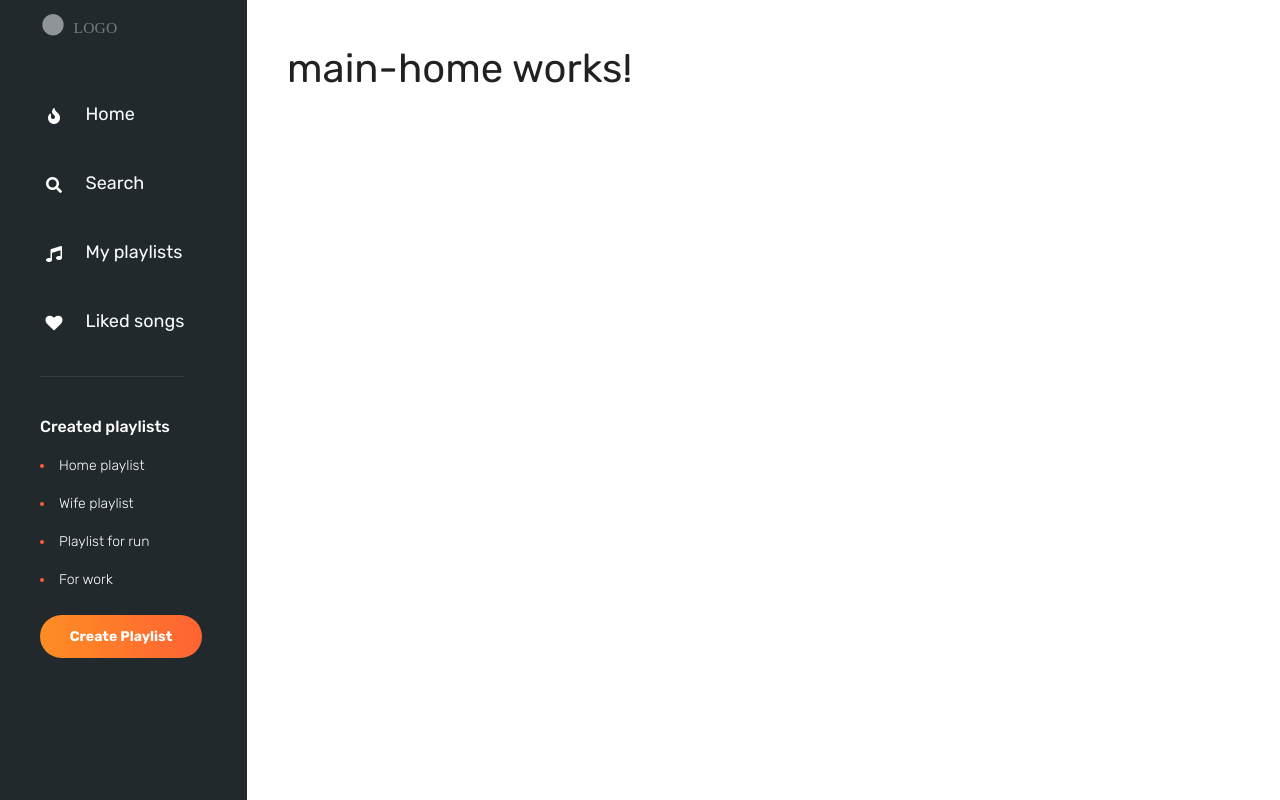
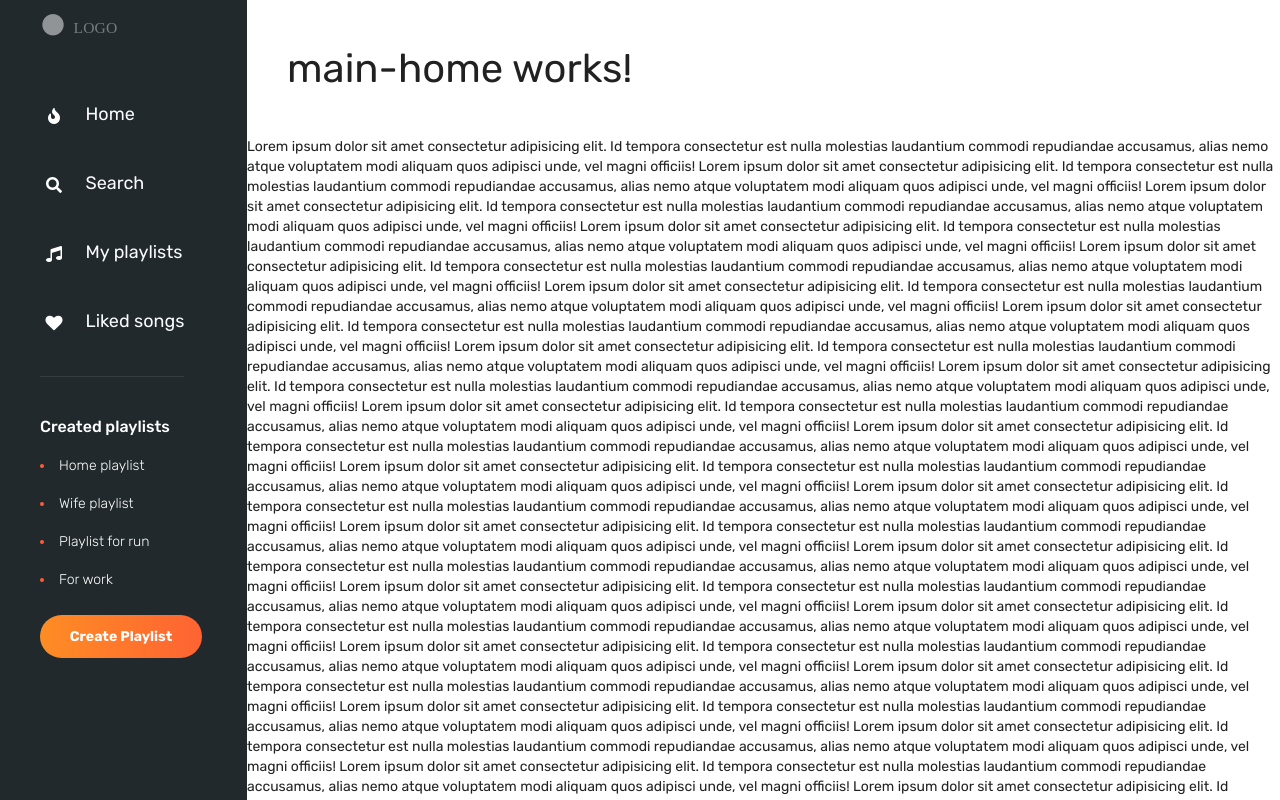
Before and after one commit to BinaryStudioAcademy/bsa-2021-perflow, an Angular app in the folder frontend/: page /login in a window 1280 px wide. Both pictures are taken after a click on the button "Login". Shown: the top 800 px of the page. Built offline with nearby package versions, Linux system fonts and the light colour scheme.

Commit message:
delete overflow

```diff
--- a/frontend/src/app/moduls/main/main-home/main-home.component.html
+++ b/frontend/src/app/moduls/main/main-home/main-home.component.html
@@ -1 +1,50 @@
 <p>main-home works!</p>
+Lorem ipsum dolor sit amet consectetur adipisicing elit. Id tempora consectetur est nulla molestias laudantium commodi repudiandae accusamus, alias nemo atque voluptatem modi aliquam quos adipisci unde, vel magni officiis!
+Lorem ipsum dolor sit amet consectetur adipisicing elit. Id tempora consectetur est nulla molestias laudantium commodi repudiandae accusamus, alias nemo atque voluptatem modi aliquam quos adipisci unde, vel magni officiis!
+Lorem ipsum dolor sit amet consectetur adipisicing elit. Id tempora consectetur est nulla molestias laudantium commodi repudiandae accusamus, alias nemo atque voluptatem modi aliquam quos adipisci unde, vel magni officiis!
+Lorem ipsum dolor sit amet consectetur adipisicing elit. Id tempora consectetur est nulla molestias laudantium commodi repudiandae accusamus, alias nemo atque voluptatem modi aliquam quos adipisci unde, vel magni officiis!
+
+Lorem ipsum dolor sit amet consectetur adipisicing elit. Id tempora consectetur est nulla molestias laudantium commodi repudiandae accusamus, alias nemo atque voluptatem modi aliquam quos adipisci unde, vel magni officiis!
+
+
+Lorem ipsum dolor sit amet consectetur adipisicing elit. Id tempora consectetur est nulla molestias laudantium commodi repudiandae accusamus, alias nemo atque voluptatem modi aliquam quos adipisci unde, vel magni officiis!
+Lorem ipsum dolor sit amet consectetur adipisicing elit. Id tempora consectetur est nulla molestias laudantium commodi repudiandae accusamus, alias nemo atque voluptatem modi aliquam quos adipisci unde, vel magni officiis!
+Lorem ipsum dolor sit amet consectetur adipisicing elit. Id tempora consectetur est nulla molestias laudantium commodi repudiandae accusamus, alias nemo atque voluptatem modi aliquam quos adipisci unde, vel magni officiis!
+Lorem ipsum dolor sit amet consectetur adipisicing elit. Id tempora consectetur est nulla molestias laudantium commodi repudiandae accusamus, alias nemo atque voluptatem modi aliquam quos adipisci unde, vel magni officiis!
+Lorem ipsum dolor sit amet consectetur adipisicing elit. Id tempora consectetur est nulla molestias laudantium commodi repudiandae accusamus, alias nemo atque voluptatem modi aliquam quos adipisci unde, vel magni officiis!
+Lorem ipsum dolor sit amet consectetur adipisicing elit. Id tempora consectetur est nulla molestias laudantium commodi repudiandae accusamus, alias nemo atque voluptatem modi aliquam quos adipisci unde, vel magni officiis!
+Lorem ipsum dolor sit amet consectetur adipisicing elit. Id tempora consectetur est nulla molestias laudantium commodi repudiandae accusamus, alias nemo atque voluptatem modi aliquam quos adipisci unde, vel magni officiis!
+Lorem ipsum dolor sit amet consectetur adipisicing elit. Id tempora consectetur est nulla molestias laudantium commodi repudiandae accusamus, alias nemo atque voluptatem modi aliquam quos adipisci unde, vel magni officiis!
+Lorem ipsum dolor sit amet consectetur adipisicing elit. Id tempora consectetur est nulla molestias laudantium commodi repudiandae accusamus, alias nemo atque voluptatem modi aliquam quos adipisci unde, vel magni officiis!
+Lorem ipsum dolor sit amet consectetur adipisicing elit. Id tempora consectetur est nulla molestias laudantium commodi repudiandae accusamus, alias nemo atque voluptatem modi aliquam quos adipisci unde, vel magni officiis!
+Lorem ipsum dolor sit amet consectetur adipisicing elit. Id tempora consectetur est nulla molestias laudantium commodi repudiandae accusamus, alias nemo atque voluptatem modi aliquam quos adipisci unde, vel magni officiis!
+Lorem ipsum dolor sit amet consectetur adipisicing elit. Id tempora consectetur est nulla molestias laudantium commodi repudiandae accusamus, alias nemo atque voluptatem modi aliquam quos adipisci unde, vel magni officiis!
+Lorem ipsum dolor sit amet consectetur adipisicing elit. Id tempora consectetur est nulla molestias laudantium commodi repudiandae accusamus, alias nemo atque voluptatem modi aliquam quos adipisci unde, vel magni officiis!
+Lorem ipsum dolor sit amet consectetur adipisicing elit. Id tempora consectetur est nulla molestias laudantium commodi repudiandae accusamus, alias nemo atque voluptatem modi aliquam quos adipisci unde, vel magni officiis!
+
+Lorem ipsum dolor sit amet consectetur adipisicing elit. Id tempora consectetur est nulla molestias laudantium commodi repudiandae accusamus, alias nemo atque voluptatem modi aliquam quos adipisci unde, vel magni officiis!
+Lorem ipsum dolor sit amet consectetur adipisicing elit. Id tempora consectetur est nulla molestias laudantium commodi repudiandae accusamus, alias nemo atque voluptatem modi aliquam quos adipisci unde, vel magni officiis!
+Lorem ipsum dolor sit amet consectetur adipisicing elit. Id tempora consectetur est nulla molestias laudantium commodi repudiandae accusamus, alias nemo atque voluptatem modi aliquam quos adipisci unde, vel magni officiis!
+Lorem ipsum dolor sit amet consectetur adipisicing elit. Id tempora consectetur est nulla molestias laudantium commodi repudiandae accusamus, alias nemo atque voluptatem modi aliquam quos adipisci unde, vel magni officiis!
+Lorem ipsum dolor sit amet consectetur adipisicing elit. Id tempora consectetur est nulla molestias laudantium commodi repudiandae accusamus, alias nemo atque voluptatem modi aliquam quos adipisci unde, vel magni officiis!
+
+Lorem ipsum dolor sit amet consectetur adipisicing elit. Id tempora consectetur est nulla molestias laudantium commodi repudiandae accusamus, alias nemo atque voluptatem modi aliquam quos adipisci unde, vel magni officiis!
+Lorem ipsum dolor sit amet consectetur adipisicing elit. Id tempora consectetur est nulla molestias laudantium commodi repudiandae accusamus, alias nemo atque voluptatem modi aliquam quos adipisci unde, vel magni officiis!
+Lorem ipsum dolor sit amet consectetur adipisicing elit. Id tempora consectetur est nulla molestias laudantium commodi repudiandae accusamus, alias nemo atque voluptatem modi aliquam quos adipisci unde, vel magni officiis!
+
+Lorem ipsum dolor sit amet consectetur adipisicing elit. Id tempora consectetur est nulla molestias laudantium commodi repudiandae accusamus, alias nemo atque voluptatem modi aliquam quos adipisci unde, vel magni officiis!
+Lorem ipsum dolor sit amet consectetur adipisicing elit. Id tempora consectetur est nulla molestias laudantium commodi repudiandae accusamus, alias nemo atque voluptatem modi aliquam quos adipisci unde, vel magni officiis!
+Lorem ipsum dolor sit amet consectetur adipisicing elit. Id tempora consectetur est nulla molestias laudantium commodi repudiandae accusamus, alias nemo atque voluptatem modi aliquam quos adipisci unde, vel magni officiis!
+
+Lorem ipsum dolor sit amet consectetur adipisicing elit. Id tempora consectetur est nulla molestias laudantium commodi repudiandae accusamus, alias nemo atque voluptatem modi aliquam quos adipisci unde, vel magni officiis!
+
+Lorem ipsum dolor sit amet consectetur adipisicing elit. Id tempora consectetur est nulla molestias laudantium commodi repudiandae accusamus, alias nemo atque voluptatem modi aliquam quos adipisci unde, vel magni officiis!
+Lorem ipsum dolor sit amet consectetur adipisicing elit. Id tempora consectetur est nulla molestias laudantium commodi repudiandae accusamus, alias nemo atque voluptatem modi aliquam quos adipisci unde, vel magni officiis!
+
+Lorem ipsum dolor sit amet consectetur adipisicing elit. Id tempora consectetur est nulla molestias laudantium commodi repudiandae accusamus, alias nemo atque voluptatem modi aliquam quos adipisci unde, vel magni officiis!
+
+Lorem ipsum dolor sit amet consectetur adipisicing elit. Id tempora consectetur est nulla molestias laudantium commodi repudiandae accusamus, alias nemo atque voluptatem modi aliquam quos adipisci unde, vel magni officiis!
+
+Lorem ipsum dolor sit amet consectetur adipisicing elit. Id tempora consectetur est nulla molestias laudantium commodi repudiandae accusamus, alias nemo atque voluptatem modi aliquam quos adipisci unde, vel magni officiis!
+
+Lorem ipsum dolor sit amet consectetur adipisicing elit. Id tempora consectetur est nulla molestias laudantium commodi repudiandae accusamus, alias nemo atque voluptatem modi aliquam quos adipisci unde, vel magni officiis!
--- a/frontend/src/app/moduls/main/main-menu/main-menu.component.sass
+++ b/frontend/src/app/moduls/main/main-menu/main-menu.component.sass
@@ -2,7 +2,6 @@
     width: 247px
     padding-left: 40px
     background: #21292D
-    overlay: hidden
 
 .pusher
     margin-left: 247px
```
